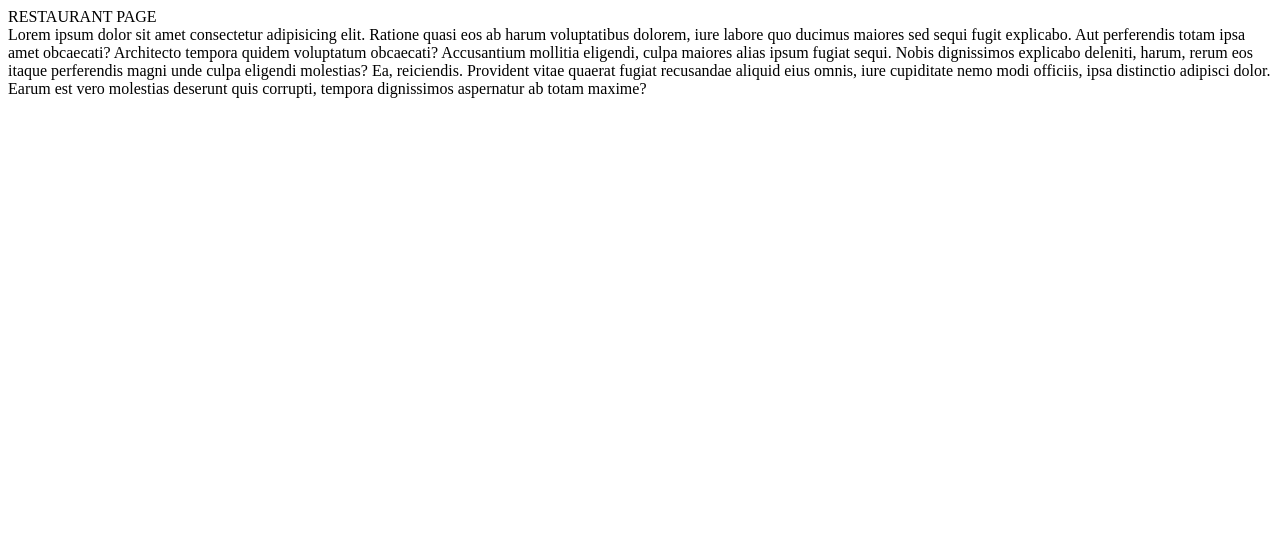
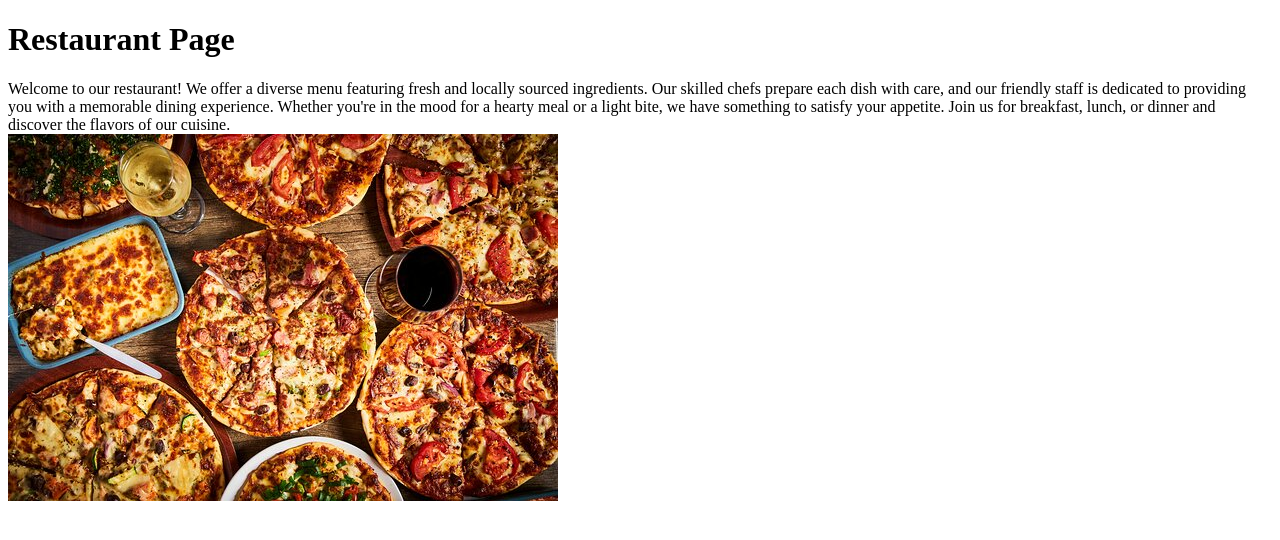
Before and after one commit to danutdotrar/restaurant-page-TOP, a website built with webpack: page dist/index.html in a window 1280 px wide. Built offline with nearby package versions, Linux system fonts and the light colour scheme.

Commit message:
Add HTML photo and text

```diff
--- a/src/index.js
+++ b/src/index.js
@@ -1,3 +1,3 @@
-import { hello } from "./pageLoad";
+import { component } from "./pageLoad";
 
-hello();
+component();
--- a/src/pageLoad.js
+++ b/src/pageLoad.js
@@ -1,5 +1,32 @@
-function hello() {
-    console.log("HELLO FROM PAGELOAD.JS!!!");
+import Icon from "./home-image.jpg";
+
+function component() {
+    // Select content div
+    const content = document.getElementById("content");
+
+    // Create elements
+    const header = document.createElement("div");
+    const h1 = document.createElement("h1");
+    const restaurantInfo = document.createElement("div");
+
+    // Add header
+    h1.textContent = "Restaurant Page";
+    header.className = "header";
+    header.appendChild(h1);
+
+    // Add restaurant info
+    restaurantInfo.className = "about-info";
+    restaurantInfo.innerText =
+        "Welcome to our restaurant! We offer a diverse menu featuring fresh and locally sourced ingredients. Our skilled chefs prepare each dish with care, and our friendly staff is dedicated to providing you with a memorable dining experience. Whether you're in the mood for a hearty meal or a light bite, we have something to satisfy your appetite. Join us for breakfast, lunch, or dinner and discover the flavors of our cuisine.";
+
+    // Add home image
+    const homeImage = new Image();
+    homeImage.src = Icon;
+
+    // Add elements to content div
+    content.appendChild(header);
+    content.appendChild(restaurantInfo);
+    content.appendChild(homeImage);
 }
 
-export { hello };
+export { component };
--- a/webpack.config.js
+++ b/webpack.config.js
@@ -7,4 +7,12 @@ module.exports = {
         filename: "main.js",
         path: path.resolve(__dirname, "dist"),
     },
+    module: {
+        rules: [
+            {
+                test: /\.(png|jpg|jpeg|gif|svg)$/i,
+                type: "asset/resource",
+            },
+        ],
+    },
 };
```
Also changed, not shown: dist/6fddb3923fdfa69b3b87.jpg (added), dist/index.html, dist/main.js, src/home-image.jpg (added).
